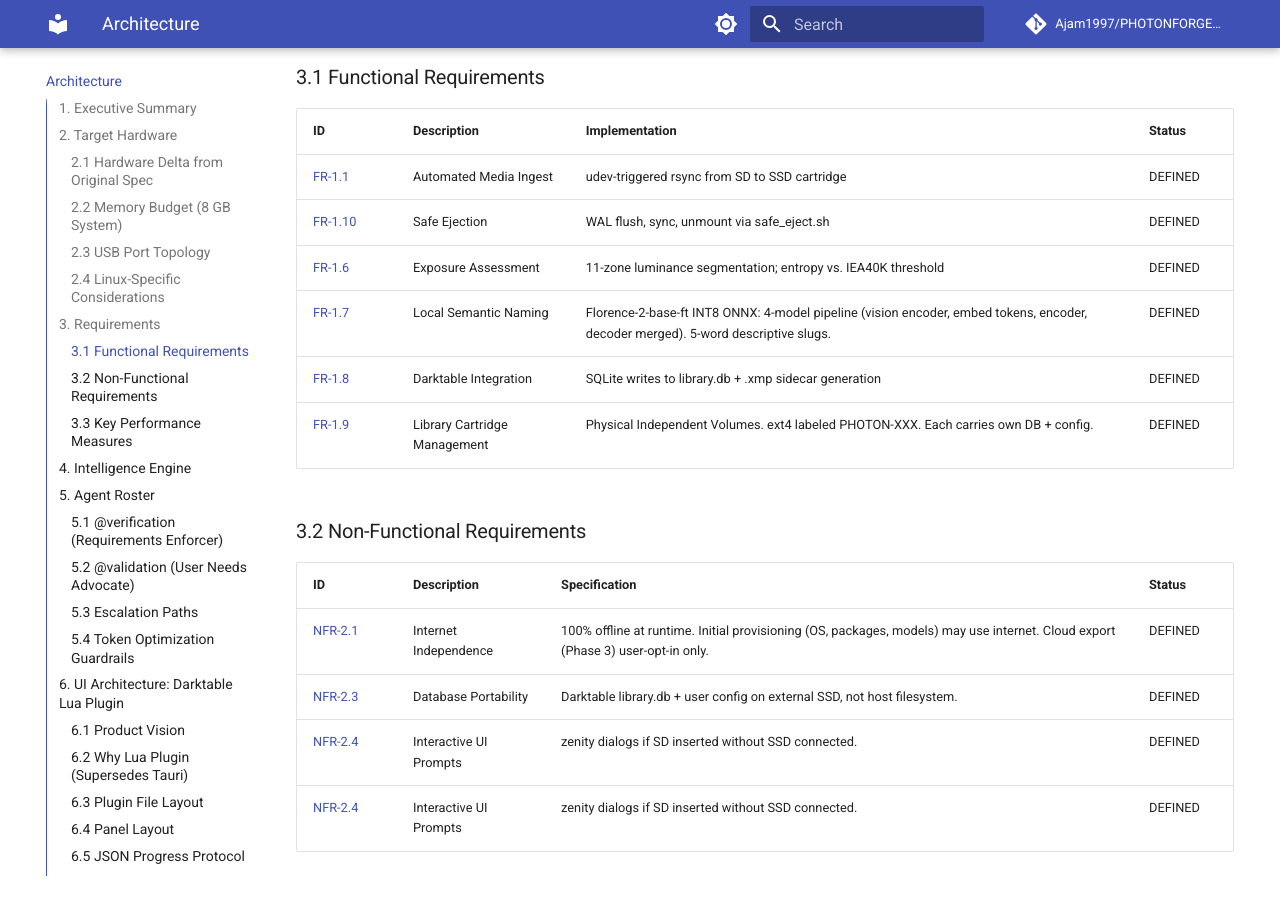
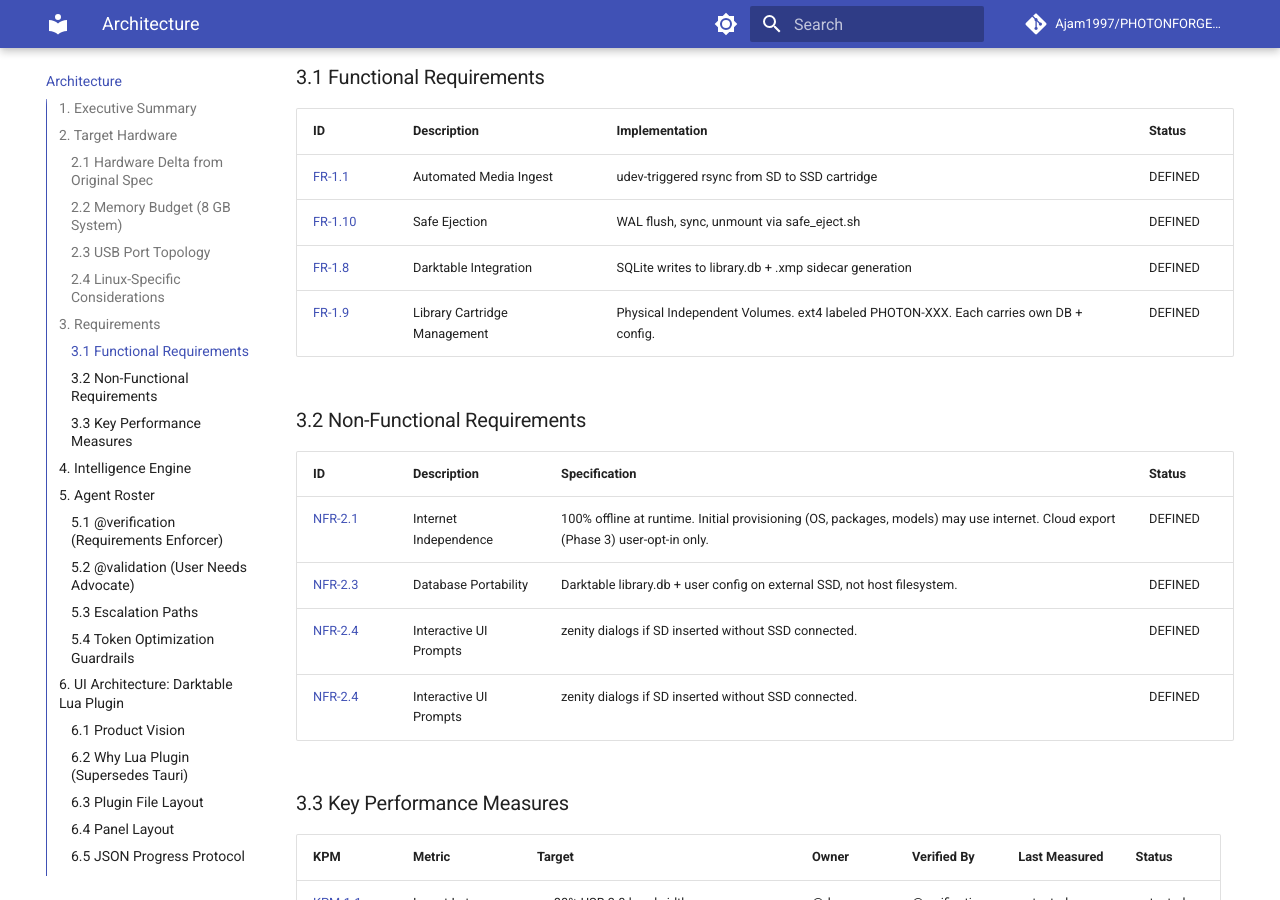
Before and after one commit to Ajam1997/PHOTONFORGE_Photo-Workflow, an MkDocs documentation site: the page built from docs/photonforge-architecture.md, in a window 1280 px wide and 900 px high, scrolled down 2505 px. Built offline with MkDocs 1.6.1 and Material for MkDocs 9.7.7, drawn with Linux system fonts in a browser that asks for light colours; comment, search, counter and statistics services are not loaded.

Commit message:
docs: auto-regenerate from GitHub Issues [skip ci]

```diff
--- a/docs/photonforge-architecture.md
+++ b/docs/photonforge-architecture.md
@@ -75,8 +75,6 @@ The original specification targeted a Yoga 920 (i7-8550U, 16 GB, Thunderbolt 3).
 |:---|:---|:---|:---|
 | [FR-1.1](https://github.com/Ajam1997/PHOTONFORGE_Photo-Workflow/issues/56) | Automated Media Ingest | udev-triggered rsync from SD to SSD cartridge | DEFINED |
 | [FR-1.10](https://github.com/Ajam1997/PHOTONFORGE_Photo-Workflow/issues/58) | Safe Ejection | WAL flush, sync, unmount via safe_eject.sh | DEFINED |
-| [FR-1.6](https://github.com/Ajam1997/PHOTONFORGE_Photo-Workflow/issues/53) | Exposure Assessment | 11-zone luminance segmentation; entropy vs. IEA40K threshold | DEFINED |
-| [FR-1.7](https://github.com/Ajam1997/PHOTONFORGE_Photo-Workflow/issues/54) | Local Semantic Naming | Florence-2-base-ft INT8 ONNX: 4-model pipeline (vision encoder, embed tokens, encoder, decoder merged). 5-word descriptive slugs. | DEFINED |
 | [FR-1.8](https://github.com/Ajam1997/PHOTONFORGE_Photo-Workflow/issues/55) | Darktable Integration | SQLite writes to library.db + .xmp sidecar generation | DEFINED |
 | [FR-1.9](https://github.com/Ajam1997/PHOTONFORGE_Photo-Workflow/issues/57) | Library Cartridge Management | Physical Independent Volumes. ext4 labeled PHOTON-XXX. Each carries own DB + config. | DEFINED |
 <!-- /AUTO:fr_table -->
```
